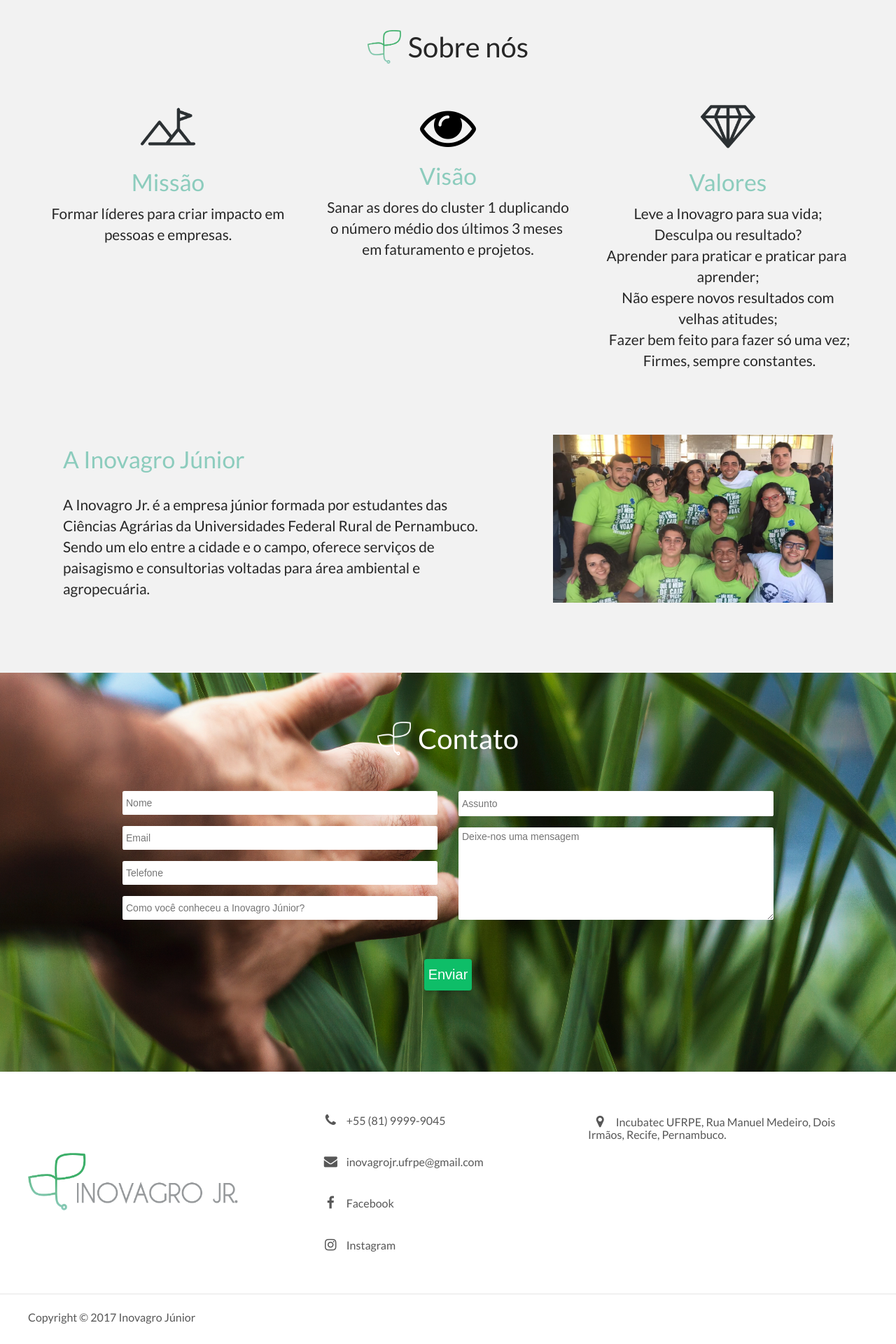
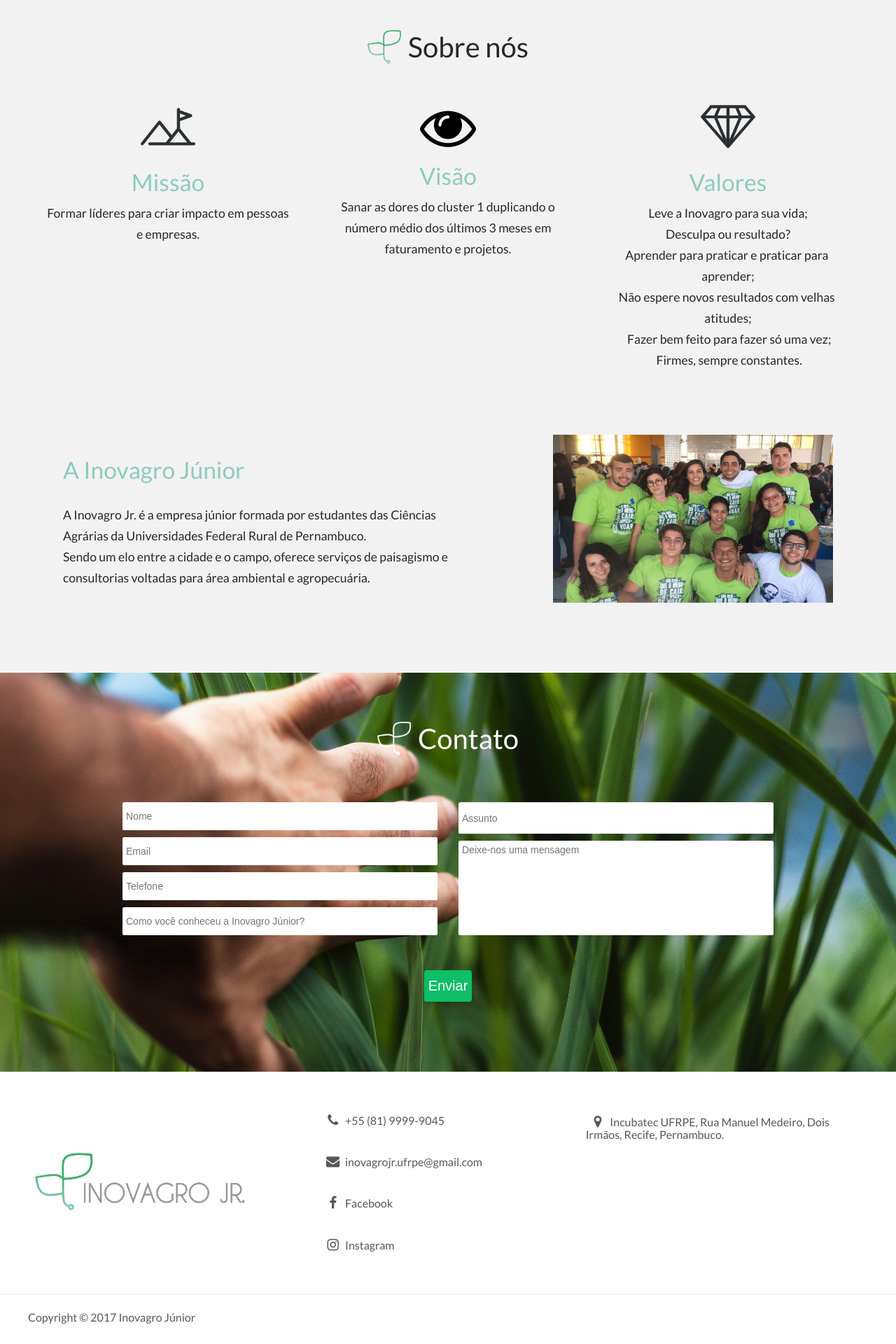
Before and after one commit to citi-onboarding/inovagrojr, a Django app: page / in a window 1280 px wide. Shown: the part 917-2837 px from the top of the page at 70% size. Run offline with Django 3.2, Linux system fonts and the light colour scheme; a map, chart or similar area stays blank; some libraries are stand-ins or nearby versions; grey boxes are pictures that could not be loaded.

Commit message:
adição de favicon e modificação no front de contato

```diff
--- a/mysite/core/static/css/index.css
+++ b/mysite/core/static/css/index.css
@@ -357,7 +357,7 @@
 
 .mvvfonts {
   color:#272727;
-  font-size: 1.3em;
+  font-size: 1.1em;
   text-align: center;
   margin-top: 15px;
 }
@@ -394,7 +394,7 @@
 .umafonte {
   text-align:left;
   color:#272727;
-  font-size: 1.3em;
+  font-size: 1.1em;
   margin-top: 35px;
 }
 
@@ -487,18 +487,20 @@
   font-size:14px;
   font-family: 'Lato Semi-Bold',sans-serif;
   padding: 5px;
-  height: 40px;
+  margin-bottom: 10px;
+  height: 35px;
   max-width: auto;
 }
 
 .biggerMsgField {
-  border-radius:0.2vw;
-  border:none;
+  border-radius: 0.2vw;
+  border: none;
   font-family: 'Lato Semi-Bold',sans-serif;
-  font-size:14px;
+  font-size: 14px;
   padding: 5px;
-  height:-webkit-fill-available;
+  height: 125px;
   max-width: auto;
+  resize: none;
 }
 
 .sendButton {
@@ -534,7 +536,7 @@
 	.leftForm, .rightForm {
 		margin: 0px;
 		padding: 0px;
-		width: 300px;
+		width: 70%;
 	}
 
 	.form {
@@ -554,7 +556,7 @@
   display: flex;
   justify-content: space-between;
   align-items: center;
-  padding: 40px;
+  padding: 40px 50px 40px 50px;
 }
 
 .footer-logo img {
@@ -581,7 +583,7 @@
 }
 
 .footer-contact span, .map span {
-  margin-left: 10px;
+  margin-left: 5px;
 }
 
 .map i {
@@ -619,15 +621,9 @@
     width: 100%;
     padding-left: 20px;
   }
-
   .map .fa-map-marker {
     margin-left: -6px;
   }
-
-  #idMap {
-    width: 100%;
-  }
-
   .address-info {
     margin-top: 15px;
   }
--- a/mysite/core/templates/index.html
+++ b/mysite/core/templates/index.html
@@ -9,6 +9,7 @@
 	<link rel="stylesheet" type="text/css" href="{% static "css/index.css" %}">
 	<link href="https://fonts.googleapis.com/css?family=Lato" rel="stylesheet">
 	<link rel="stylesheet" href="https://cdnjs.cloudflare.com/ajax/libs/font-awesome/4.7.0/css/font-awesome.min.css">
+	<link rel="icon" href="{% static "images/favicon.png" %}"/>
 	<title>Inovagro Jr</title>
 </head>
 <body>
@@ -329,17 +330,17 @@
               <div class = "contatoForm">
 	              {% csrf_token %}
 	              <div class = "leftForm">
-		              <input class = "msgField" type="text" name="nome" placeholder="Nome" required maxlength="30"><br>
-		              <input class = "msgField" type="email" name="email" placeholder="Email" required maxlength="64"><br>
-		              <input class = "msgField" type="number" name="telefone" placeholder="Telefone" required maxlength="13"><br>
-		              <input class = "msgField" type="text" name="comoconheceu" placeholder="Como você conheceu a Inovagro Júnior?" required maxlength="100"><br>
+		              <input class = "msgField" type="text" name="nome" placeholder="Nome" required maxlength="30">
+		              <input class = "msgField" type="email" name="email" placeholder="Email" required maxlength="64">
+		              <input class = "msgField" type="number" name="telefone" placeholder="Telefone" required maxlength="13">
+		              <input class = "msgField" type="text" name="comoconheceu" placeholder="Como você conheceu a Inovagro Júnior?" required maxlength="100">
 	              </div>
 	              <div class = "rightForm">
-	              	 <input class = "msgField" type="text" name="assunto" placeholder="Assunto" required maxlength="30"><br>
-	             	 <textarea class = "biggerMsgField" type="text" name="mensagem" placeholder="Deixe-nos uma mensagem" required maxlength="500"></textarea><br>
+	              	 <input class = "msgField" type="text" name="assunto" placeholder="Assunto" required maxlength="30">
+	             	 <textarea class = "biggerMsgField" type="text" name="mensagem" placeholder="Deixe-nos uma mensagem" required maxlength="500"></textarea>
               	</div>
               </div>
-              <button class = "sendButton" type="submit">Enviar</button><br>
+              <button class = "sendButton" type="submit">Enviar</button>
             </form>
 	</div>
 
@@ -366,7 +367,7 @@
   				<div class="map">
 					<div class="address-info"><i class="fa fa-fw fa-map-marker" aria-hidden="true"></i><span>Incubatec UFRPE, Rua Manuel Medeiro, Dois Irmãos, Recife, Pernambuco. </span></div>
 					<div id="idMap">
-						<iframe src="https://www.google.com/maps/embed?pb=!1m18!1m12!1m3!1d7901.649521375343!2d-34.95127111093921!3d-8.016999443458799!2m3!1f0!2f0!3f0!3m2!1i1024!2i768!4f13.1!3m3!1m2!1s0x7ab198a3a7d2c21%3A0x17401d309821892e!2sUniversidade+Federal+Rural+de+Pernambuco!5e0!3m2!1spt-BR!2sbr!4v1512625794556" width="100%" height="150" frameborder="0" style="border:0" allowfullscreen></iframe>
+						<iframe src="https://www.google.com/maps/embed?pb=!1m18!1m12!1m3!1d7901.649521375343!2d-34.95127111093921!3d-8.016999443458799!2m3!1f0!2f0!3f0!3m2!1i1024!2i768!4f13.1!3m3!1m2!1s0x7ab198a3a7d2c21%3A0x17401d309821892e!2sUniversidade+Federal+Rural+de+Pernambuco!5e0!3m2!1spt-BR!2sbr!4v1512625794556" width="95%" height="150" frameborder="0" style="border:0" allowfullscreen></iframe>
 					</div>
 				</div>
   			</div>
```
Also changed, not shown: mysite/core/static/images/favicon.png (added).
